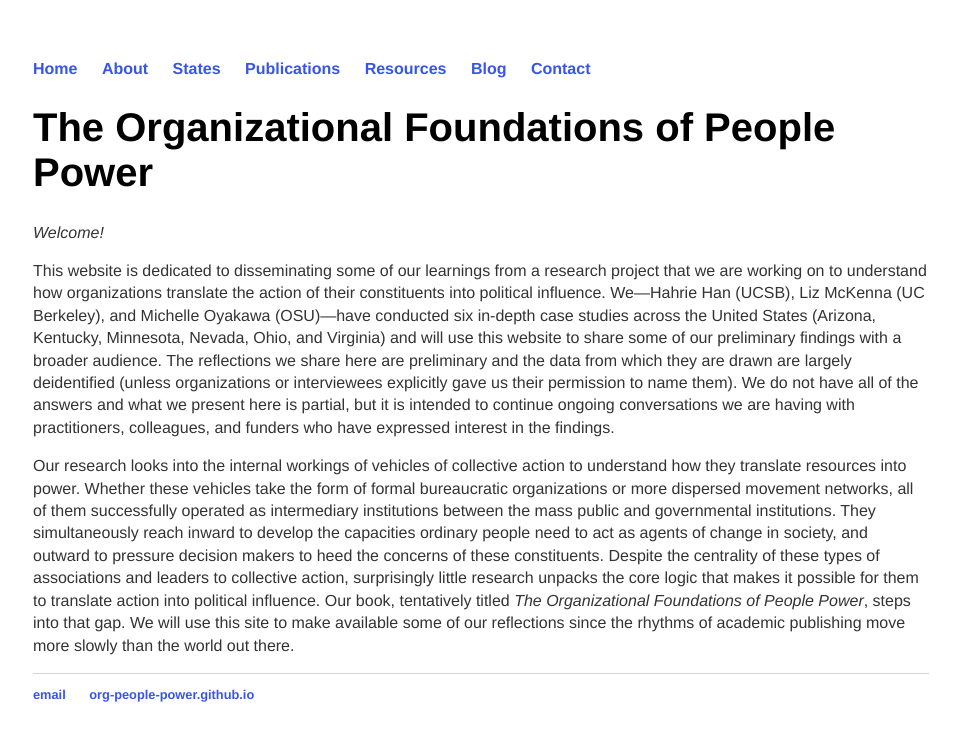
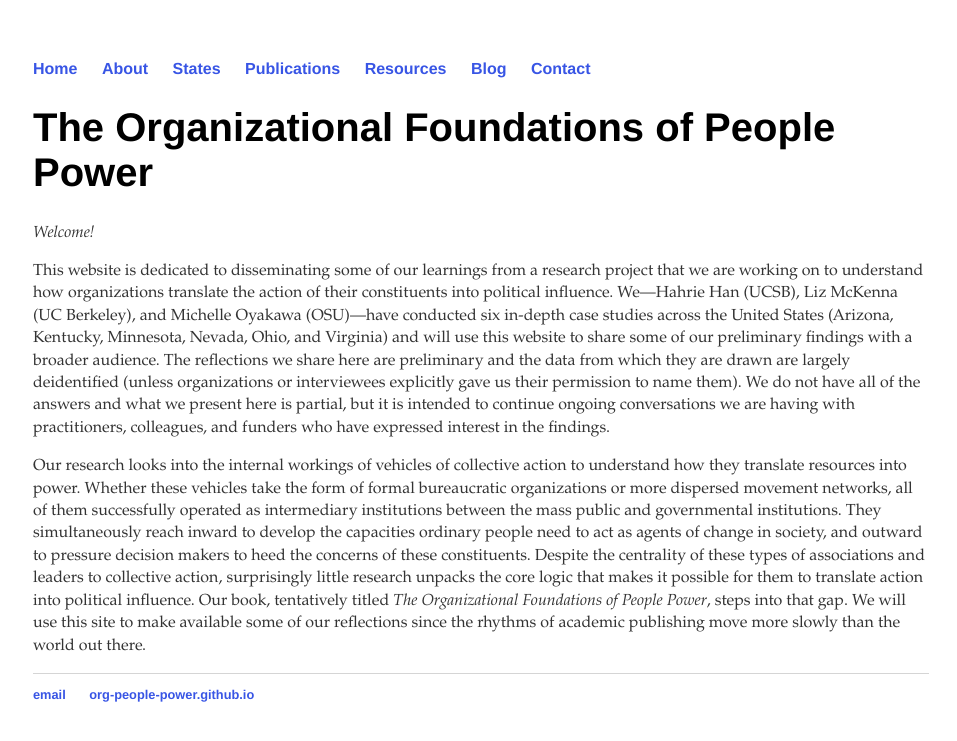
Before and after one commit to org-people-power/org-people-power.github.io, a Jekyll site: the page built from index.html, in a window 1280 px wide. Shown: the top 741 px of the page, without its empty margins (159-1116 px from the left). Built offline with Jekyll 4.4.1, drawn with Linux system fonts in a browser that asks for light colours.

Commit message:
Update main.css

```diff
--- a/css/main.css
+++ b/css/main.css
@@ -29,7 +29,7 @@ h2 {
 }
 p {
     font-size: 1em;
-    font-family:'Helvetica', 'Garamond';
+    font-family:'Garamond', 'Garamond';
     line-height: 1.4em;
     color: #333;
 }
```
